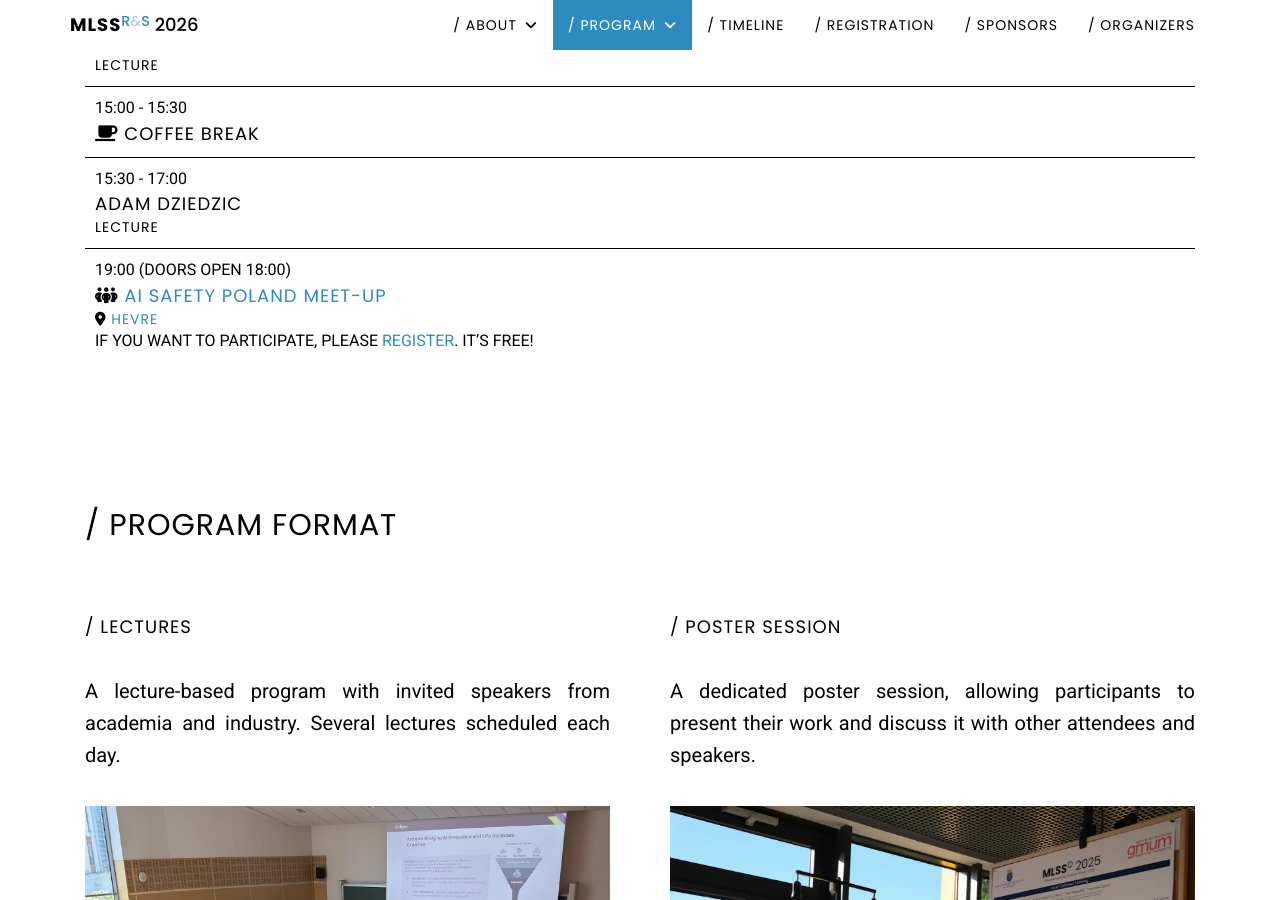
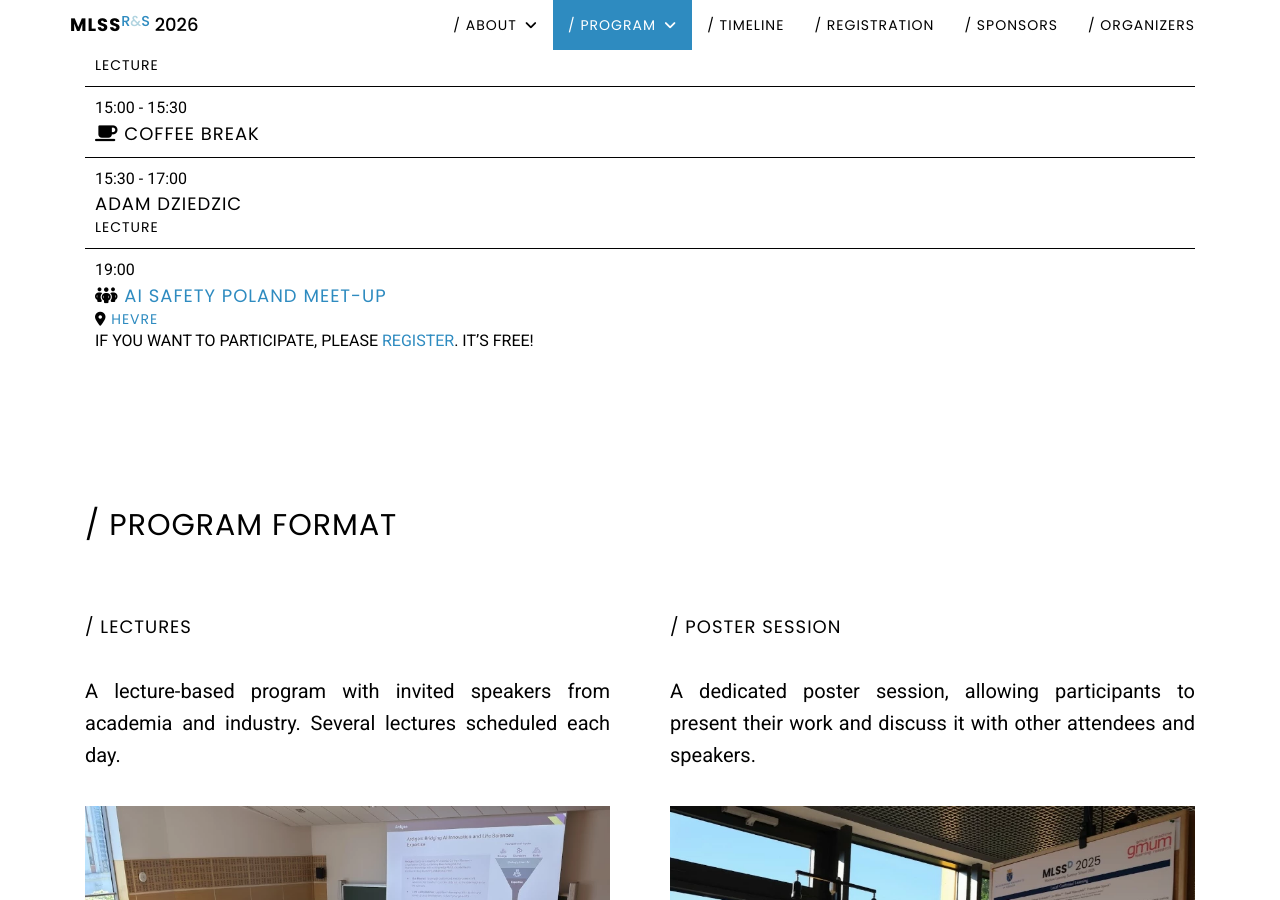
Before and after one commit to mlinpl/mlss2026.mlinpl.org, a Jekyll site: the page built from pages/index.html, in a window 1280 px wide and 900 px high, scrolled down 4561 px. Built offline with Jekyll 4.4.1, drawn with Linux system fonts in a browser that asks for light colours.

Commit message:
Update info about AI Safety Poland Meet-Up

```diff
--- a/_data/mlss-agenda-slider.yml
+++ b/_data/mlss-agenda-slider.yml
@@ -47,7 +47,7 @@
         - title: <i class="fa-solid fa-people-group"></i> <a href="https://aisafety.org.pl/en">AI Safety Poland Meet-Up</a>
           subtitle: <i class="fa-solid fa-location-dot"></i> <a href="https://www.google.com/maps/place/HEVRE+%7C+Bar+%26+Restaurant/@50.0511833,19.940857,619m/data=!3m2!1e3!4b1!4m6!3m5!1s0x47165b6a37db7bcf:0xe263654903ce04f0!8m2!3d50.0511833!4d19.9434319!16s%2Fg%2F11c2kvfvt6?entry=tts&g_ep=EgoyMDI2MDYwMy4xIPu8ASoASAFQAw%3D%3D&skid=ec87f4fd-2296-4f96-8d2e-68ddd5b28c3c">HEVRE</a>
           element-class: col-lg-12
-          time: "19:00 (doors open 18:00)"
+          time: "19:00"
           note: If you want to participate, please <a href="https://luma.com/6nv5d899" target="_blank">register</a>. It’s free!
 
 - title: Tuesday / 30 June
```
